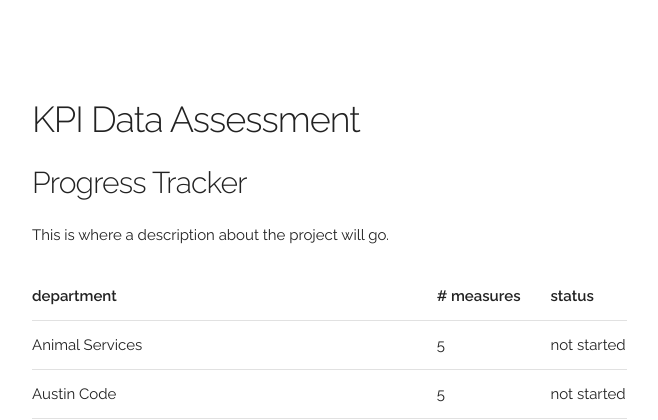
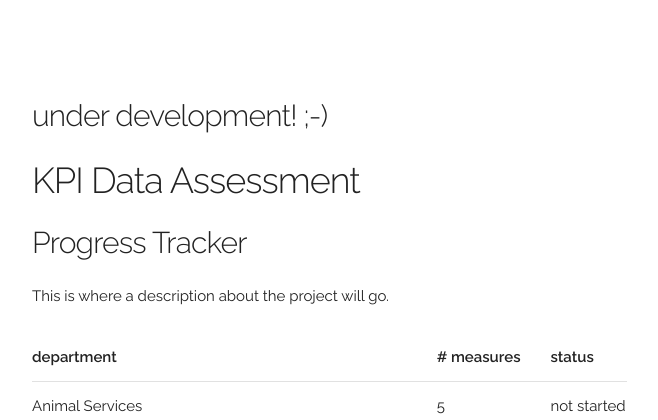
Before and after one commit to cityofaustin/kpi-data-dashboard, a Flask app: page / in a window 1280 px wide. Shown: the top 420 px of the page, without its empty margins (128-786 px from the left). Run offline with Flask 2, Linux system fonts and the light colour scheme.

Commit message:
add under development label

```diff
--- a/templates/index.html
+++ b/templates/index.html
@@ -4,6 +4,7 @@
   <div class="container">
     <div class="row">
       <div class="one-half column" style="margin-top: 10%">
+        <h4>under development! ;-)</h4>
         <h3>KPI Data Assessment</h3>
         <h4>Progress Tracker</h4>
         <p>This is where a description about the project will go.</p>
```
